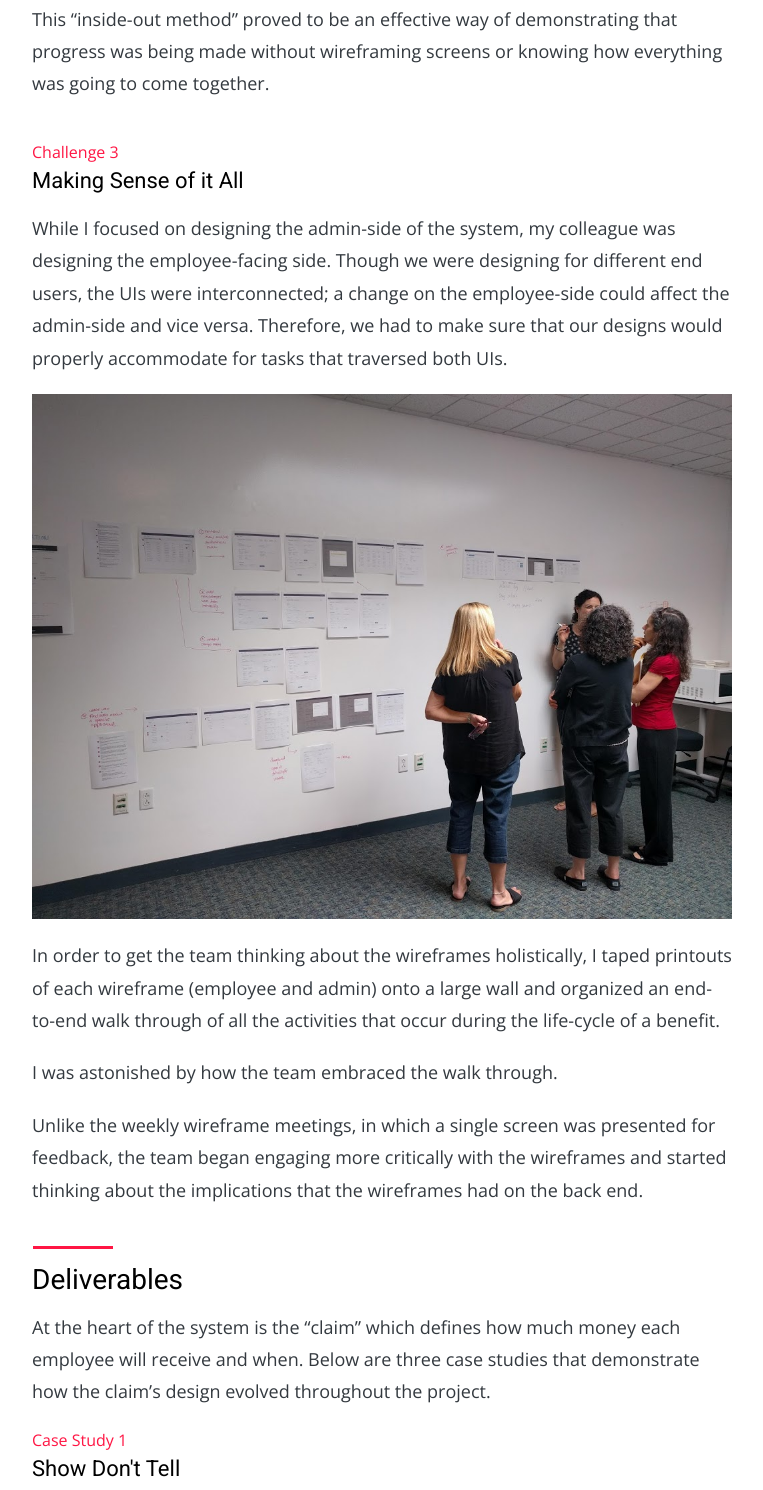
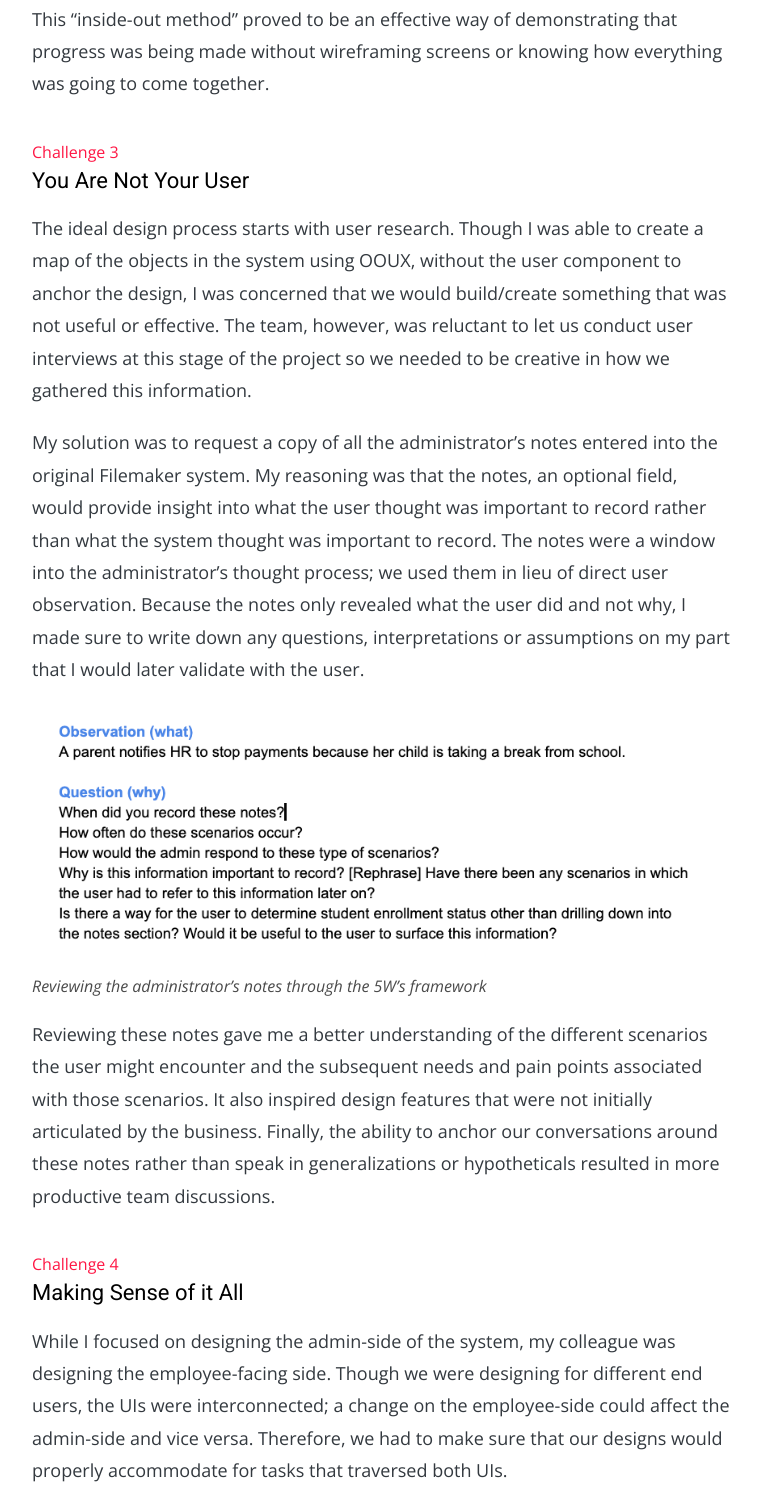
Before and after one commit to berthakuo/berthakuo.github.io, a website: page CSP.html in a window 1280 px wide. Shown: the part 3712-5202 px from the top of the page, without its empty margins (258-1021 px from the left). Drawn offline with nearby package versions, Linux system fonts and the light colour scheme.

Commit message:
add You Are Not The User section to CSP project

```diff
--- a/CSP.html
+++ b/CSP.html
@@ -67,6 +67,17 @@
                 </section>
                 <section>
                     <span class="sub-section-name">Challenge 3</span>
+                    <h3>You Are Not Your User</h3>
+                    <p>The ideal design process starts with user research. Though I was able to create a map of the objects in the system using OOUX, without the user component to anchor the design, I was concerned that we would build/create something that was not useful or effective. The team, however, was reluctant to let us conduct user interviews at this stage of the project so we needed to be creative in how we gathered this information.</p>
+                    <p>My solution was to request a copy of all the administrator’s notes entered into the original Filemaker system. My reasoning was that the notes, an optional field, would provide insight into what the user thought was important to record rather than what the system thought was important to record. The notes were a window into the administrator’s thought process; we used them in lieu of direct user observation. Because the notes only revealed what the user did and not why, I made sure to write down any questions, interpretations or assumptions on my part that I would later validate with the user.</p>
+                    <figure>
+                        <img src='Images/CSP/what_why_w866.png'>
+                        <figcaption>Reviewing the administrator’s notes through the 5W’s framework</figcaption>
+                    </figure>
+                    <p>Reviewing these notes gave me a better understanding of the different scenarios the user might encounter and the subsequent needs and pain points associated with those scenarios. It also inspired design features that were not initially articulated by the business. Finally, the ability to anchor our conversations around these notes rather than speak in generalizations or hypotheticals resulted in more productive team discussions.</p>
+                </section>
+                <section>
+                    <span class="sub-section-name">Challenge 4</span>
                     <h3>Making Sense of it All</h3>
                     <p>While I focused on designing the admin-side of the system, my colleague was designing the employee-facing side. Though we were designing for different end users, the UIs were interconnected; a change on the employee-side could affect the admin-side and vice versa. Therefore, we had to make sure that our designs would properly accommodate for tasks that traversed both UIs. </p>
                     <figure>
```
Also changed, not shown: Images/CSP/what_why_w866.png (added).
